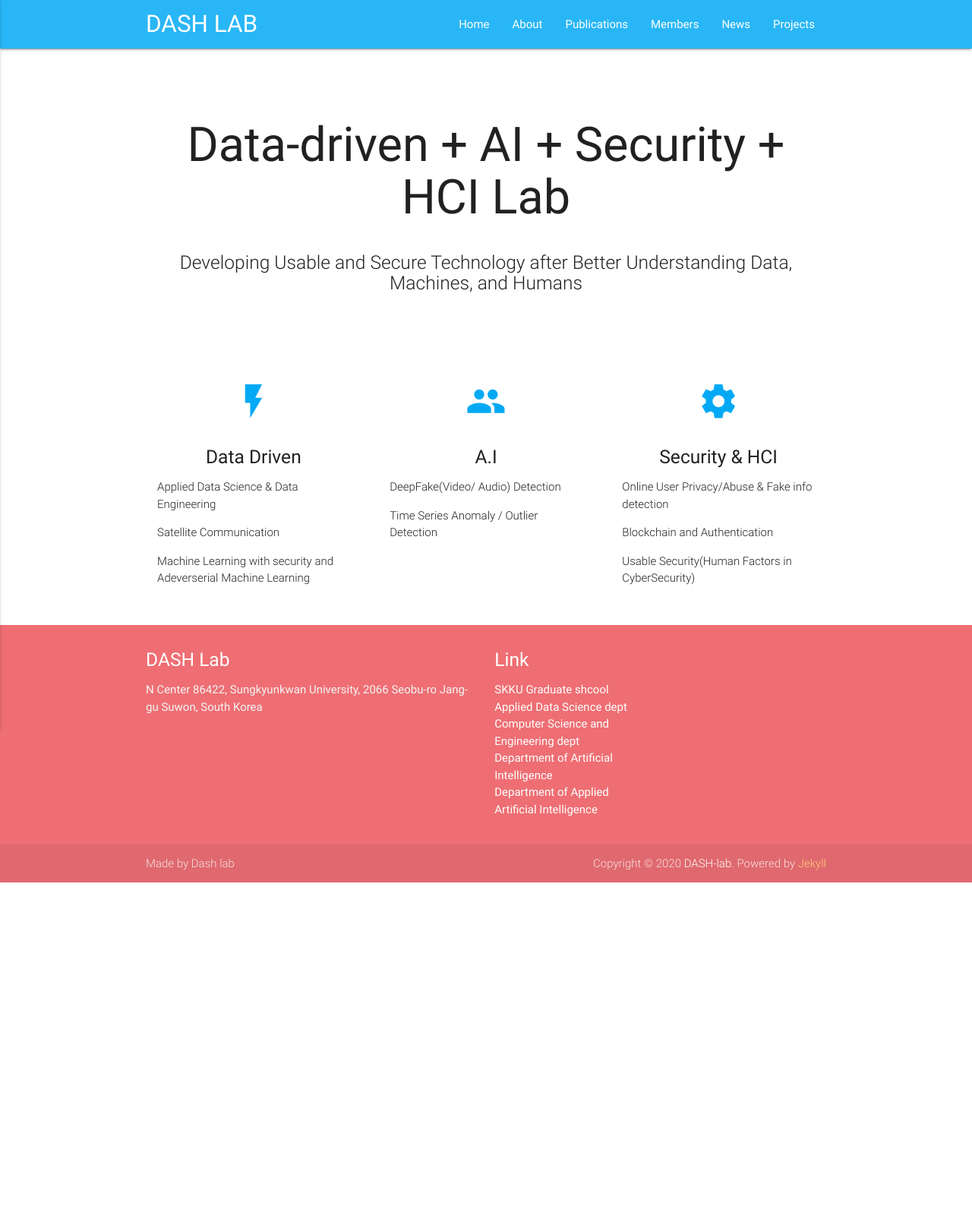
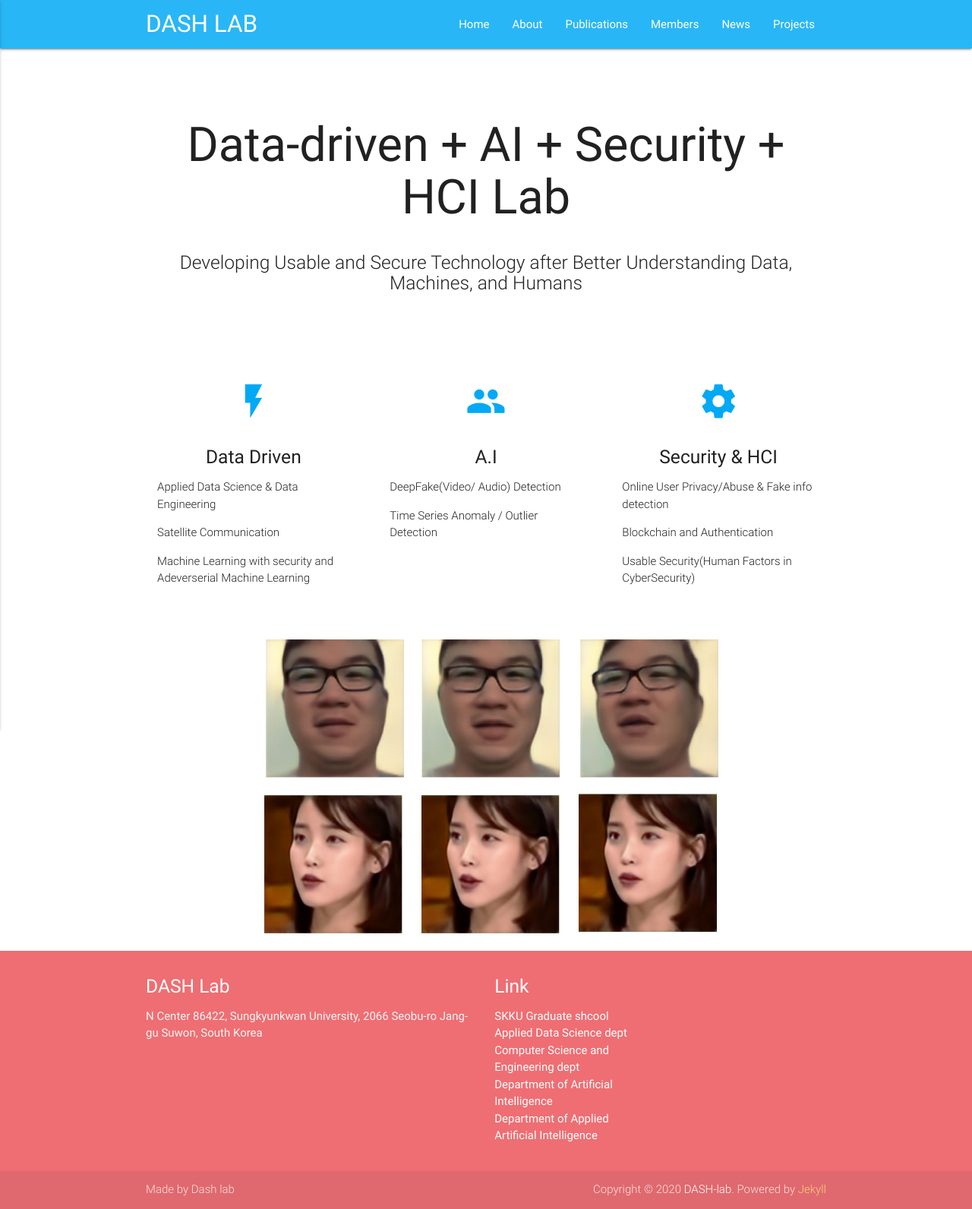
Before and after one commit to Yurim990507/DASH-Lab.github.io, a Jekyll site: the page built from index.md, in a window 1280 px wide. Shown: the whole page at 76% size. Built offline with Jekyll 4.4.1, drawn with Linux system fonts in a browser that asks for light colours; before the commit the page ends 1162 px from its top, so only the background shows below that.

Commit message:
Update home.html

```diff
--- a/_layouts/home.html
+++ b/_layouts/home.html
@@ -59,3 +59,4 @@ layout: default
 
 
   </div>
+ <center><img src="/img/IU.JPG" alt="" width="640" /></center>
```
